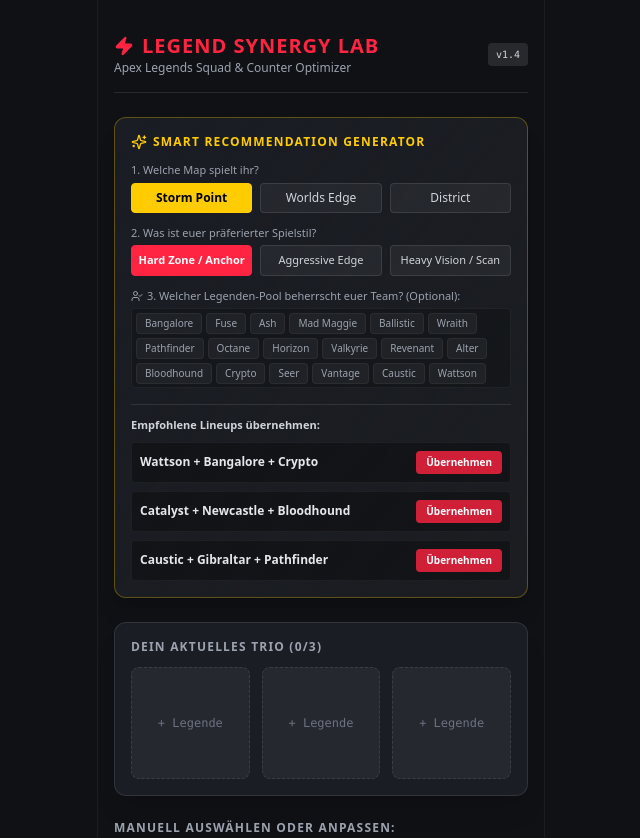
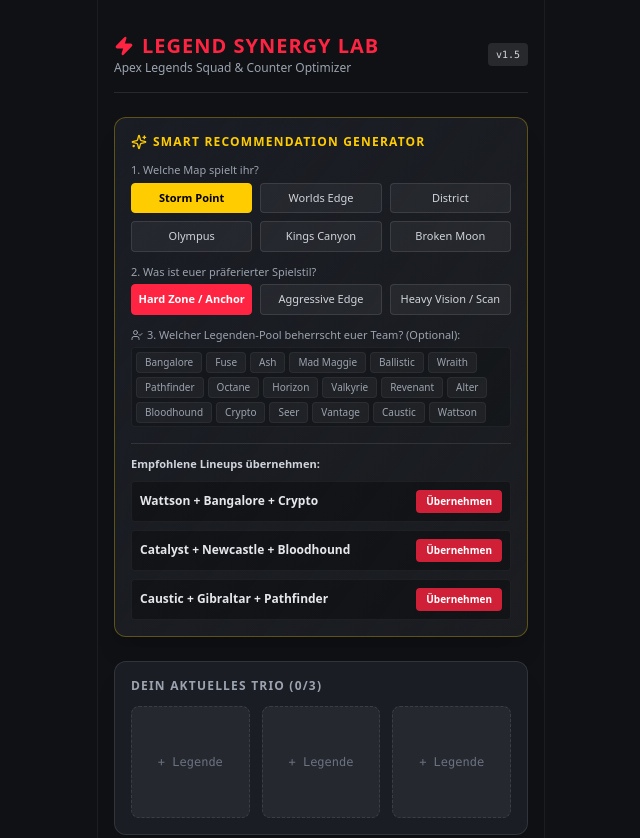
Before and after one commit to DireMyrix/legend-synergy-lab, a Next.js app: page / in a window 1280 px wide. Shown: the top 838 px of the page, without its empty margins (319-959 px from the left). Built offline with nearby package versions, Linux system fonts and the light colour scheme.

Commit message:
Add Olympus, Kings Canyon, and Broken Moon to Synergy Lab

```diff
--- a/src/app/page.js
+++ b/src/app/page.js
@@ -4,83 +4,85 @@
 import { useSearchParams } from "next/navigation";
 import {
   Zap, Target, AlertTriangle, CheckCircle2, Map, Star,
-  Crosshair, ShieldAlert, Sparkles, UserCheck, Share2, Copy
+  Crosshair, ShieldAlert, Sparkles, UserCheck, Share2
 } from "lucide-react";
+
+const ALL_MAPS = ["Storm Point", "Worlds Edge", "District", "Olympus", "Kings Canyon", "Broken Moon"];
 
 const ALL_LEGENDS = [
   // Assault
   {
     id: "bangalore", name: "Bangalore", role: "Assault", tags: ["smoke", "rotations", "disruption"],
     tactical: "Rauchgranaten-Werfer", ult: "Donnerrollen (Airstrike)", passive: "Eilmarsch (Speed Boost)",
-    bestMaps: ["Worlds Edge", "Storm Point", "District"],
+    bestMaps: ["Worlds Edge", "Storm Point", "District", "Olympus", "Kings Canyon", "Broken Moon"],
     counters: ["wattson", "caustic"], counteredBy: ["bloodhound", "crypto", "seer"]
   },
   {
     id: "fuse", name: "Fuse", role: "Assault", tags: ["artillery", "zone-control", "entry"],
     tactical: "Knuster-Granate", ult: "Mutterlode (Feuerring)", passive: "Grenadier (Mehr Granaten)",
-    bestMaps: ["Worlds Edge", "District"],
+    bestMaps: ["Worlds Edge", "District", "Kings Canyon", "Broken Moon"],
     counters: ["wattson", "rampart", "caustic"], counteredBy: ["wattson"]
   },
   {
     id: "ash", name: "Ash", role: "Assault", tags: ["teleport", "tether", "entry"],
     tactical: "Arc-Falle", ult: "Phasenriss (Einweg-Portal)", passive: "Markiert zum Sterben",
-    bestMaps: ["Worlds Edge", "Storm Point"],
+    bestMaps: ["Worlds Edge", "Storm Point", "Olympus", "Broken Moon"],
     counters: ["octane", "pathfinder"], counteredBy: ["wattson", "caustic"]
   },
   {
     id: "madmaggie", name: "Mad Maggie", role: "Assault", tags: ["speed", "anti-cover", "entry"],
     tactical: "Taktischer Bohrer", ult: "Abrissbirne", passive: "Warlord-Wut (Shotgun Speed)",
-    bestMaps: ["Worlds Edge", "District"],
+    bestMaps: ["Worlds Edge", "District", "Kings Canyon", "Olympus"],
     counters: ["gibraltar", "newcastle", "rampart"], counteredBy: ["wattson"]
   },
   {
     id: "ballistic", name: "Ballistic", role: "Assault", tags: ["weapon-buff", "overclock", "entry"],
     tactical: "Intelligentes Geschoss", ult: "Sturm (Unendliche Muni)", passive: "Schlingen-Spezialist",
-    bestMaps: ["District", "Worlds Edge"],
+    bestMaps: ["District", "Worlds Edge", "Kings Canyon"],
     counters: ["horizon", "wraith"], counteredBy: ["conduit", "gibraltar"]
   },
 
   // Skirmisher
   {
     id: "wraith", name: "Wraith", role: "Skirmisher", tags: ["portal", "reposition", "scout"],
-    tactical: "In den Riss", ult: "Dimensionales Portal", passive: "Stimmen aus dem Riss",
-    bestMaps: ["Worlds Edge", "District"],
+    tactical: "In den Riss", ult: "Dimensionales Portal", passive: "Stimmen aus den Riss",
+    bestMaps: ["Worlds Edge", "District", "Kings Canyon", "Olympus"],
     counters: ["caustic", "fuse"], counteredBy: ["seer", "ash"]
   },
   {
     id: "pathfinder", name: "Pathfinder", role: "Skirmisher", tags: ["zipline", "high-ground", "scout"],
     tactical: "Kletterhaken", ult: "Seilrutschen-Kanone", passive: "Insider-Wissen",
-    bestMaps: ["Storm Point", "Worlds Edge"],
+    bestMaps: ["Storm Point", "Worlds Edge", "Olympus", "Broken Moon"],
     counters: ["loba", "vantage"], counteredBy: ["ash", "alter"]
   },
   {
     id: "octane", name: "Octane", role: "Skirmisher", tags: ["jump-pad", "speed", "entry"],
     tactical: "Stim", ult: "Sprungkissen", passive: "Schnelle Heilung",
-    bestMaps: ["District", "Worlds Edge"],
+    bestMaps: ["District", "Worlds Edge", "Olympus", "Kings Canyon"],
     counters: ["lifeline"], counteredBy: ["catalyst", "caustic", "ash"]
   },
   {
     id: "horizon", name: "Horizon", role: "Skirmisher", tags: ["gravity-lift", "black-hole", "high-ground"],
     tactical: "Gravitationslift", ult: "Schwarzes Loch", passive: "Raumspaziergang",
-    bestMaps: ["Storm Point", "Worlds Edge"],
+    bestMaps: ["Storm Point", "Worlds Edge", "Olympus", "Broken Moon"],
     counters: ["rampart", "wattson"], counteredBy: ["ballistic", "crypto"]
   },
   {
     id: "valkyrie", name: "Valkyrie", role: "Skirmisher", tags: ["skyward-launch", "rotations", "high-ground"],
     tactical: "Raketenschwarm", ult: "Himmels-Start", passive: "VTOL-Düsen",
-    bestMaps: ["Storm Point"],
+    bestMaps: ["Storm Point", "Olympus", "Broken Moon"],
     counters: ["caustic"], counteredBy: ["vantage", "seer"]
   },
   {
     id: "revenant", name: "Revenant", role: "Skirmisher", tags: ["shadow-pounce", "dueling", "entry"],
     tactical: "Schatten-Sprung", ult: "Schattenschmiede (Schild)", passive: "Instinkt des Assassinen",
-    bestMaps: ["District", "Worlds Edge"],
+    bestMaps: ["District", "Worlds Edge", "Kings Canyon", "Olympus"],
     counters: ["lifeline", "mirage"], counteredBy: ["conduit", "heavy-cc"]
   },
   {
     id: "alter", name: "Alter", role: "Skirmisher", tags: ["void-passage", "nexus", "reposition"],
     tactical: "Leeren-Passage", ult: "Leeren-Nexus", passive: "Blick in den Abgrund",
-    bestMaps: ["District", "Worlds Edge"],
+    bestMaps: ["District", "Worlds Edge", "Olympus", "Broken Moon"],
     counters: ["caustic", "wattson", "rampart"], counteredBy: ["crypto", "bloodhound"]
   },
 
@@ -88,25 +90,25 @@
   {
     id: "bloodhound", name: "Bloodhound", role: "Recon", tags: ["scan", "vision", "tracking"],
     tactical: "Auge des Allvaters", ult: "Jagdbeute", passive: "Tracker",
-    bestMaps: ["Worlds Edge", "Storm Point", "District"],
+    bestMaps: ["Worlds Edge", "Storm Point", "District", "Olympus", "Kings Canyon", "Broken Moon"],
     counters: ["bangalore", "mirage"], counteredBy: ["catalyst"]
   },
   {
     id: "crypto", name: "Crypto", role: "Recon", tags: ["scan", "emp", "drone", "beacon"],
     tactical: "Überwachungsdrohne", ult: "Drohnen-EMP", passive: "Neuro-Link",
-    bestMaps: ["Storm Point", "Worlds Edge"],
+    bestMaps: ["Storm Point", "Worlds Edge", "Broken Moon"],
     counters: ["wattson", "caustic", "gibraltar", "catalyst"], counteredBy: ["bangalore", "high-damage-bullets"]
   },
   {
     id: "seer", name: "Seer", role: "Recon", tags: ["scan", "cancel", "vision"],
     tactical: "Fokus der Aufmerksamkeit", ult: "Enthüllung", passive: "Herzschlag-Sensor",
-    bestMaps: ["District", "Worlds Edge"],
+    bestMaps: ["District", "Worlds Edge", "Kings Canyon"],
     counters: ["wraith", "valkyrie", "lifeline"], counteredBy: ["crypto"]
   },
   {
     id: "vantage", name: "Vantage", role: "Recon", tags: ["sniper", "scout", "scan"],
     tactical: "Echoversetzung", ult: "Markierung des Schützen", passive: "Aufklärer-Linse",
-    bestMaps: ["Storm Point"],
+    bestMaps: ["Storm Point", "Olympus", "Broken Moon"],
     counters: ["valkyrie", "pathfinder"], counteredBy: ["gibraltar", "newcastle"]
   },
 
@@ -114,25 +116,25 @@
   {
     id: "caustic", name: "Caustic", role: "Controller", tags: ["gas", "zone-control", "bunker"],
     tactical: "Nox-Gasbehälter", ult: "Nox-Gasgranate", passive: "Nox-Sicht",
-    bestMaps: ["Worlds Edge", "District"],
+    bestMaps: ["Worlds Edge", "District", "Kings Canyon"],
     counters: ["wraith", "octane"], counteredBy: ["crypto", "madmaggie"]
   },
   {
     id: "wattson", name: "Wattson", role: "Controller", tags: ["fences", "pylon", "bunker", "ring-console"],
     tactical: "Knotenpunkt-Sicherheit", ult: "Abfang-Pylon", passive: "Funke des Genies",
-    bestMaps: ["Worlds Edge", "Storm Point"],
+    bestMaps: ["Worlds Edge", "Storm Point", "Olympus", "Broken Moon"],
     counters: ["fuse", "gibraltar", "bangalore"], counteredBy: ["crypto", "madmaggie"]
   },
   {
     id: "rampart", name: "Rampart", role: "Controller", tags: ["walls", "minigun", "bunker"],
     tactical: "Verstärkte Deckung", ult: "Tragbare Minigun 'Sheila'", passive: "Modifizierte Lader",
-    bestMaps: ["Worlds Edge", "District"],
+    bestMaps: ["Worlds Edge", "District", "Kings Canyon"],
     counters: ["lifeline", "octane"], counteredBy: ["madmaggie", "crypto", "fuse"]
   },
   {
     id: "catalyst", name: "Catalyst", role: "Controller", tags: ["wall", "reinforce", "zone-control", "ring-console"],
     tactical: "Meldungsstreifen", ult: "Dunkler Schleier", passive: "Barrikade",
-    bestMaps: ["Worlds Edge", "Storm Point", "District"],
+    bestMaps: ["Worlds Edge", "Storm Point", "District", "Broken Moon"],
     counters: ["bloodhound", "seer"], counteredBy: ["crypto", "horizon"]
   },
 
@@ -140,37 +142,37 @@
   {
     id: "gibraltar", name: "Gibraltar", role: "Support", tags: ["dome", "bombardment", "anchor"],
     tactical: "Schutzkuppel", ult: "Defensiv-Bombardement", passive: "Waffenschild",
-    bestMaps: ["Storm Point", "Worlds Edge"],
+    bestMaps: ["Storm Point", "Worlds Edge", "Broken Moon"],
     counters: ["vantage", "ballistic"], counteredBy: ["madmaggie", "crypto"]
   },
   {
     id: "lifeline", name: "Lifeline", role: "Support", tags: ["drone-heal", "res", "supply"],
     tactical: "D.O.C.-Heildrohne", ult: "Care-Paket", passive: "Kampf-Rettung",
-    bestMaps: ["Worlds Edge", "Storm Point", "District"],
+    bestMaps: ["Worlds Edge", "Storm Point", "District", "Kings Canyon", "Olympus", "Broken Moon"],
     counters: ["loba"], counteredBy: ["seer", "revenant", "fuse"]
   },
   {
     id: "mirage", name: "Mirage", role: "Support", tags: ["invis-res", "decoy", "reposition"],
     tactical: "Ausgefuchst", ult: "Spektakel", passive: "Tarnung",
-    bestMaps: ["District"],
+    bestMaps: ["District", "Kings Canyon"],
     counters: ["ballistic"], counteredBy: ["bloodhound", "seer", "crypto"]
   },
   {
     id: "loba", name: "Loba", role: "Support", tags: ["black-market", "loot", "anchor"],
     tactical: "Bester Freund des Diebes", ult: "Boutique", passive: "Blick für Qualität",
-    bestMaps: ["Storm Point", "Worlds Edge"],
+    bestMaps: ["Storm Point", "Worlds Edge", "Olympus", "Broken Moon"],
     counters: ["caustic"], counteredBy: ["pathfinder"]
   },
   {
     id: "newcastle", name: "Newcastle", role: "Support", tags: ["mobile-shield", "wall", "res", "anchor"],
     tactical: "Mobiles Schutzschild", ult: "Kastell-Festung", passive: "Verwundeten-Rettung",
-    bestMaps: ["Storm Point", "Worlds Edge"],
+    bestMaps: ["Storm Point", "Worlds Edge", "Broken Moon"],
     counters: ["vantage"], counteredBy: ["madmaggie", "crypto"]
   },
   {
     id: "conduit", name: "Conduit", role: "Support", tags: ["shield-heal", "zone-control", "anchor"],
     tactical: "Rettende Strahlen", ult: "Energie-Jammer", passive: "Geschwindigkeitsrausch",
-    bestMaps: ["Worlds Edge", "Storm Point", "District"],
+    bestMaps: ["Worlds Edge", "Storm Point", "District", "Olympus", "Kings Canyon", "Broken Moon"],
     counters: ["revenant"], counteredBy: ["crypto"]
   },
 ];
@@ -185,7 +187,6 @@
   const [playstyle, setPlaystyle] = useState("zone");
   const [comfortLegends, setComfortLegends] = useState([]);
 
-  // URL-Parameter auslesen beim ersten Laden
   useEffect(() => {
     const compParam = searchParams.get("c");
     if (compParam) {
@@ -215,7 +216,6 @@
     }
   };
 
-  // Share Link Funktion
   const copyShareLink = () => {
     if (selectedIds.length === 0) return;
     const shareUrl = `${window.location.origin}?c=${selectedIds.join(",")}`;
@@ -303,11 +303,10 @@
       weaknesses.push("Kein Controller: Kein Zugriff auf Ring-Consolen für Zonen-Vorhersagen.");
     }
 
-    const mapScores = {
-      "Worlds Edge": selectedLegends.filter((l) => l.bestMaps.includes("Worlds Edge")).length,
-      "Storm Point": selectedLegends.filter((l) => l.bestMaps.includes("Storm Point")).length,
-      "District": selectedLegends.filter((l) => l.bestMaps.includes("District")).length,
-    };
+    const mapScores = {};
+    ALL_MAPS.forEach((mapName) => {
+      mapScores[mapName] = selectedLegends.filter((l) => l.bestMaps.includes(mapName)).length;
+    });
 
     return { compType, desc, synergies, weaknesses, mapScores, hardCounterTargets, majorThreats };
   };
@@ -324,7 +323,7 @@
           </h1>
           <p className="text-xs text-gray-400">Apex Legends Squad & Counter Optimizer</p>
         </div>
-        <span className="text-[10px] bg-white/10 px-2 py-1 rounded text-gray-300 font-mono">v1.4</span>
+        <span className="text-[10px] bg-white/10 px-2 py-1 rounded text-gray-300 font-mono">v1.5</span>
       </header>
 
       {/* SMART RECOMMENDATION GENERATOR */}
@@ -336,12 +335,12 @@
         {/* Step 1: Map Selection */}
         <div className="mb-3">
           <p className="text-[11px] text-gray-400 mb-1">1. Welche Map spielt ihr?</p>
-          <div className="grid grid-cols-3 gap-2">
-            {["Storm Point", "Worlds Edge", "District"].map((m) => (
+          <div className="grid grid-cols-2 sm:grid-cols-3 gap-2">
+            {ALL_MAPS.map((m) => (
               <button
                 key={m}
                 onClick={() => setTargetMap(m)}
-                className={`py-1.5 text-xs rounded border transition ${
+                className={`py-1.5 text-[11px] rounded border transition ${
                   targetMap === m
                     ? "bg-apexGold text-black font-bold border-apexGold"
                     : "bg-white/5 border-white/10 text-gray-300"
@@ -525,14 +524,14 @@
             <p className="text-xs text-gray-300 mt-1">{analysis.desc}</p>
           </div>
 
-          {/* Map Rating System */}
+          {/* Map Rating System (Alle 6 Maps) */}
           <div>
             <h4 className="text-xs font-bold text-apexGold uppercase mb-3 flex items-center gap-1.5">
 
 <Map size={14} />
-Map-Eignung
+Map-Eignung (Alle 6 Maps)
             </h4>
-            <div className="grid grid-cols-3 gap-2">
+            <div className="grid grid-cols-2 sm:grid-cols-3 gap-2">
               {Object.entries(analysis.mapScores).map(([mapName, score]) => (
                 <div key={mapName} className="bg-white/5 p-2.5 rounded border border-white/5 text-center">
                   <p className="text-[11px] font-bold mb-1">{mapName}</p>
```
